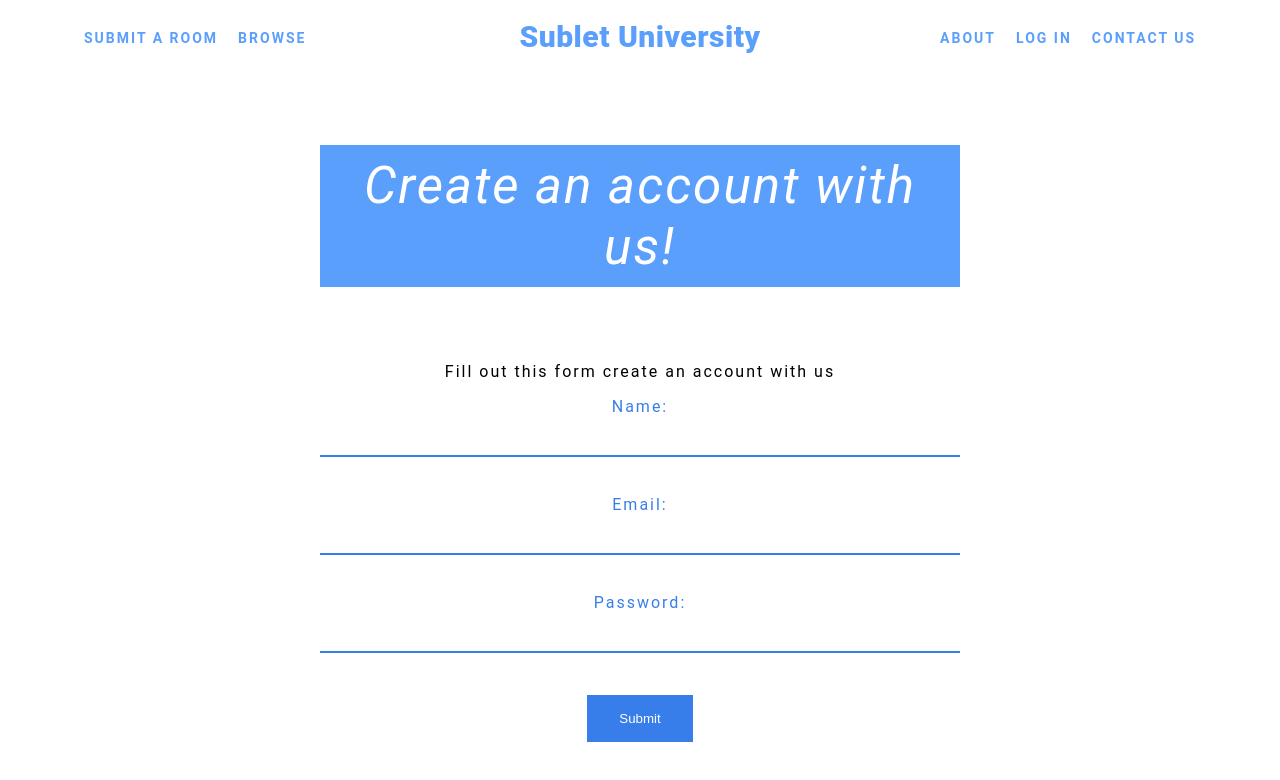
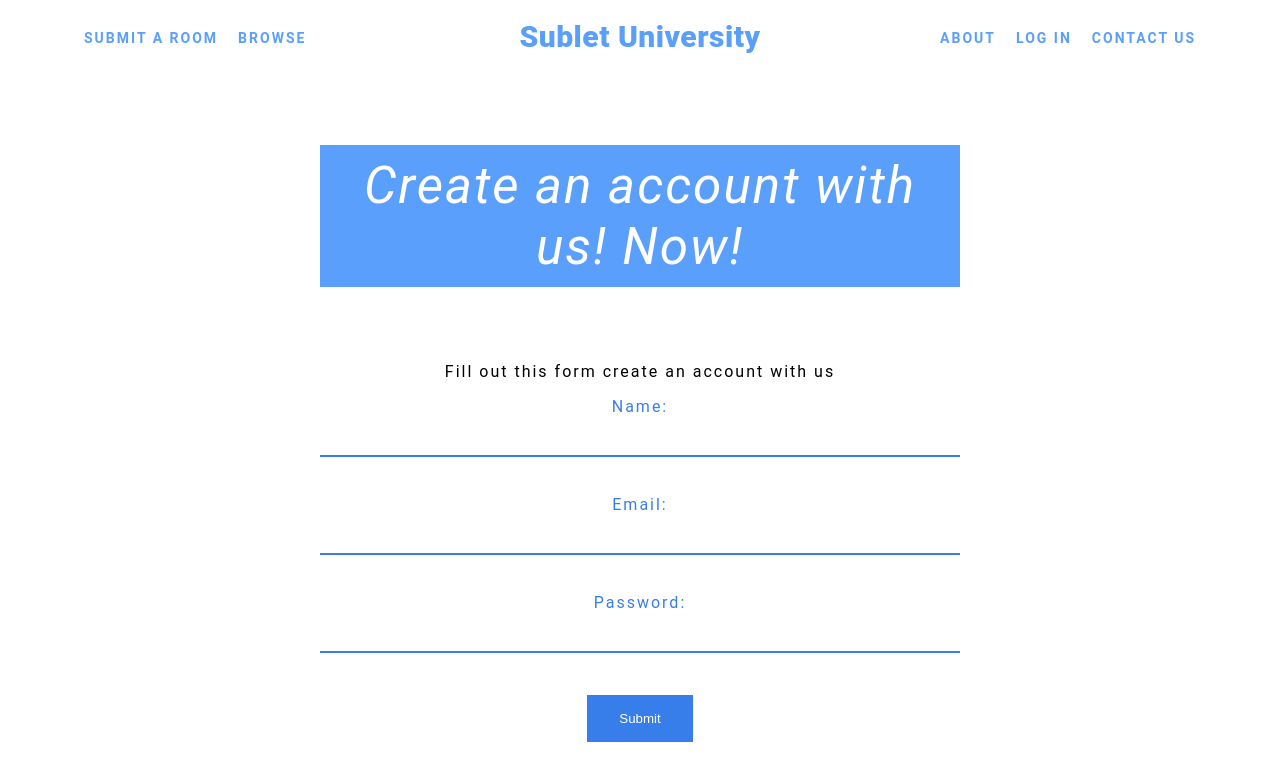
Before and after one commit to spencerGallant/Sublet-University, a plain HTML site: page login.html in a window 1280 px wide. Drawn offline with Linux system fonts and the light colour scheme.

Commit message:
changed login message

```diff
--- a/login.html
+++ b/login.html
@@ -140,7 +140,7 @@
 <div align="center">
 
     <div class="heading">
-       Create an account with us!
+       Create an account with us! Now!
     </div>
     <p> Fill out this form create an account with us</p>
     <form action="browse.html" onsubmit='return newDoc()'>
```
